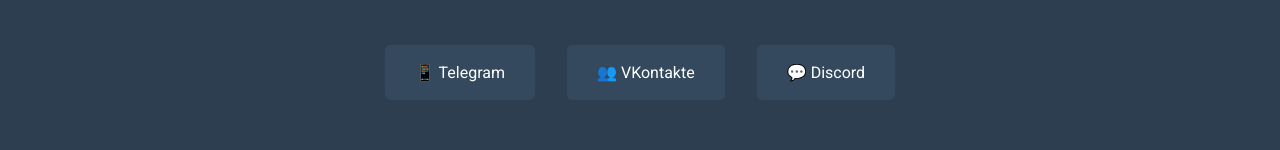
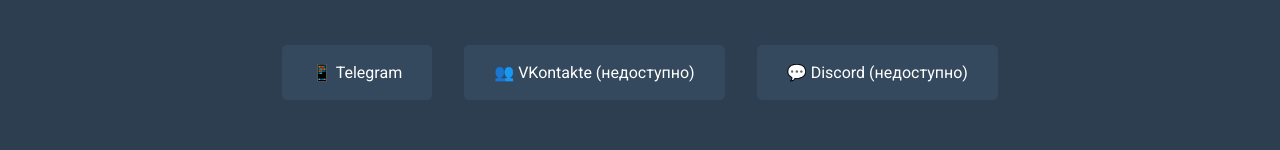
Before and after one commit to EgorikGames/PAFFESION-CPM-Store, a plain HTML site: page index.html in a window 1280 px wide. Shown: the part 2758-2908 px from the top of the page. Drawn offline with Linux system fonts and the light colour scheme.

Commit message:
Add files via upload

```diff
--- a/index.html
+++ b/index.html
@@ -171,10 +171,10 @@
                     📱 Telegram
                 </a>
                 <a href="https://vk.com/your_vk" class="contact-link vk" target="_blank">
-                    👥 VKontakte
+                    👥 VKontakte (недоступно)
                 </a>
                 <a href="https://discord.gg/your_discord" class="contact-link discord" target="_blank">
-                    💬 Discord
+                    💬 Discord (недоступно)
                 </a>
             </div>
         </div>
@@ -192,7 +192,7 @@
             <h3>Купить товар</h3>
             <p id="modalProductName"></p>
             <div class="modal-buttons">
-                <a href="https://t.me/your_telegram" class="btn-telegram" target="_blank">
+                <a href="https://t.me/EgorikGames791" class="btn-telegram" target="_blank">
                     Написать в Telegram
                 </a>
                 <button class="btn-copy" id="copyProduct">
```
